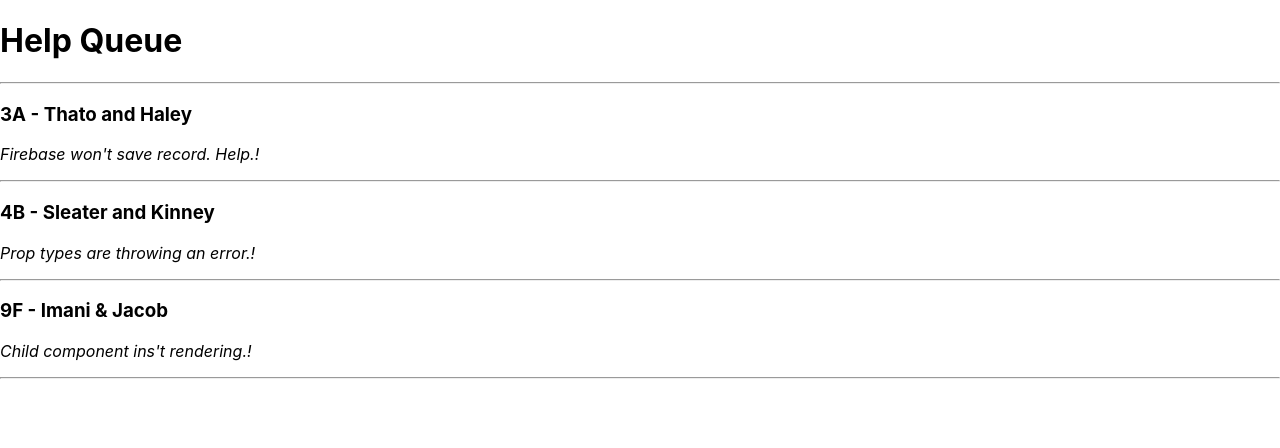
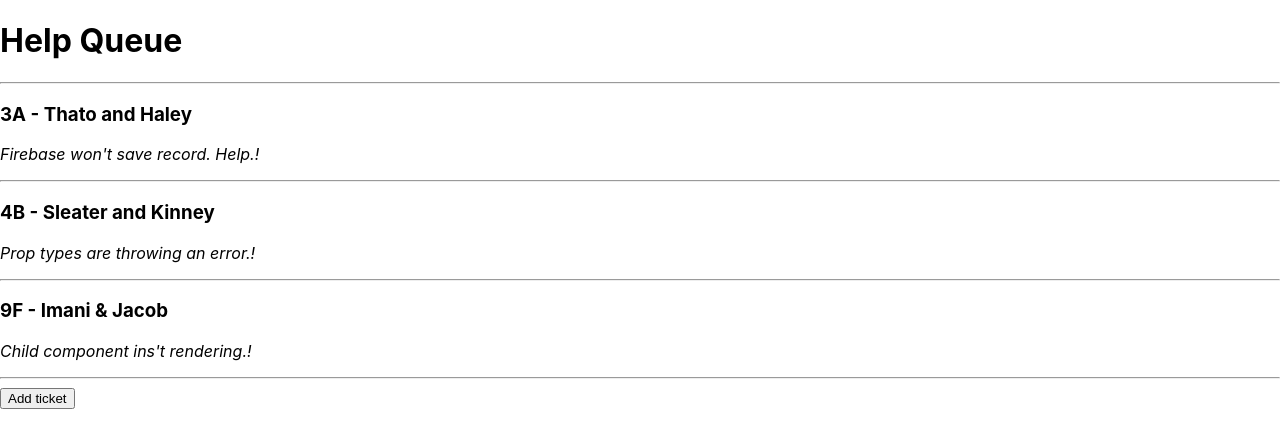
Before and after one commit to kristinaht/Help-Queue, a React (Create React App) app: page / in a window 1280 px wide. Shown: the top 448 px of the page. Built offline with nearby package versions, Linux system fonts and the light colour scheme.

Commit message:
add click handler to JSX

```diff
--- a/src/components/TicketControl.js
+++ b/src/components/TicketControl.js
@@ -14,15 +14,18 @@ class TicketControl extends React.Component {
   render(){
     // we can use plain JavaScript outside return() statement
     let currentlyVisibleState = null;
+    let addTicketButton = null;
     if(this.state.formVisibleOnPage){
       currentlyVisibleState = <NewTicketForm />
     } else {
       currentlyVisibleState = <TicketList />
+      addTicketButton = <button onClick={this.handleClick}>Add ticket</button>
     }
     return(
       // JSX and {} need to be used inside return() statement
       <React.Fragment>
         {currentlyVisibleState}
+        {addTicketButton}
       </React.Fragment>
     );
   }
```
